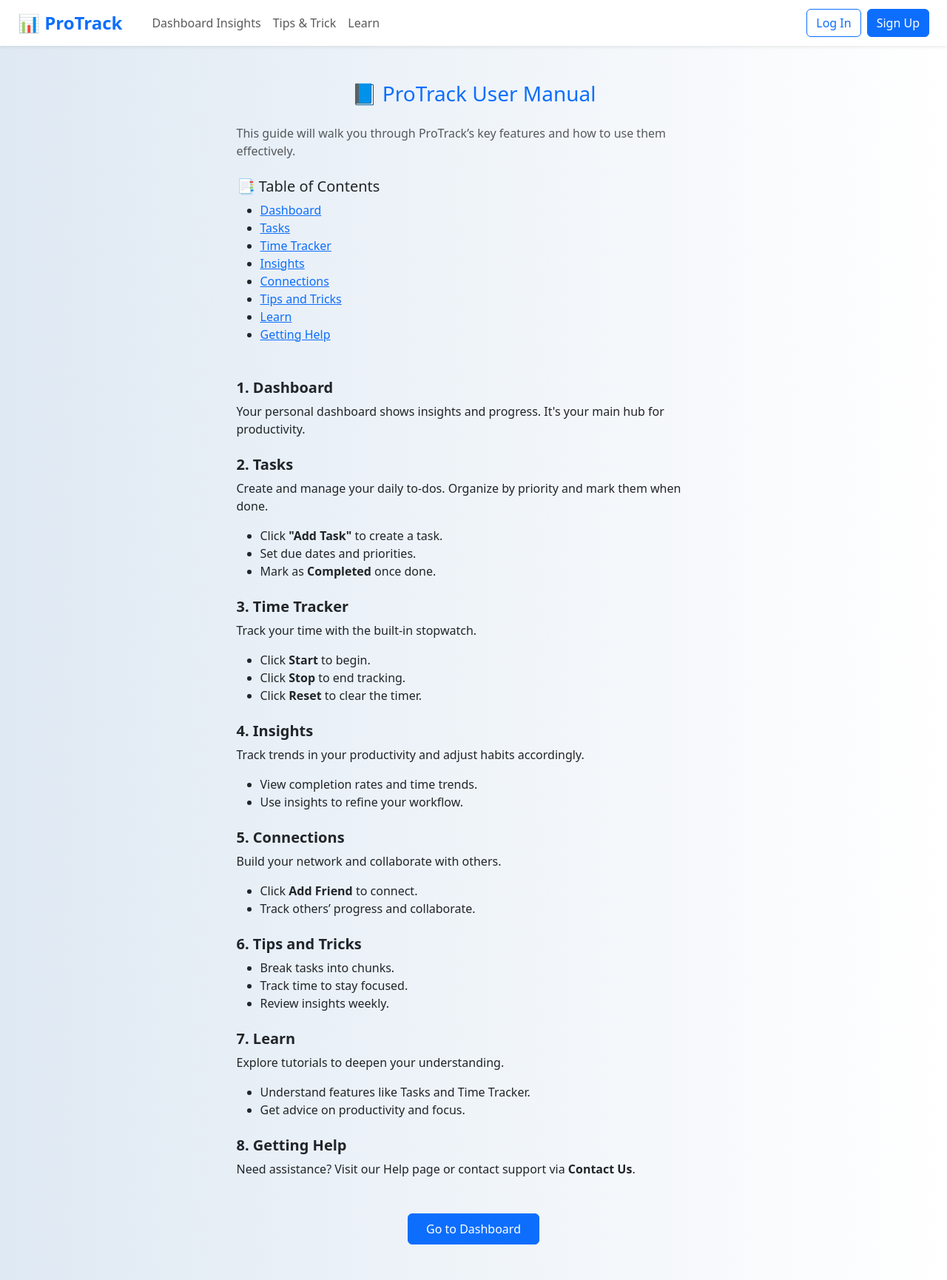
After one commit to Rbho10/CITS3403_PROJECT, a Flask app: page /manual in a window 1280 px wide. The commit adds this page. Shown: the whole page at 74% size. Run offline with Flask 3, Linux system fonts and the light colour scheme.

Commit message:
Describe your changes here

```diff
--- a/app/routes.py
+++ b/app/routes.py
@@ -19,6 +19,9 @@ def welcome():
 def time_tracker():
     return render_template('timeTracker.html')
 
+@app.route('/manual')
+def manual():
+    return render_template('manual.html')
 
 @app.route('/login', methods=["GET", "POST"])
 def login():
--- a/app/templates/base.html
+++ b/app/templates/base.html
@@ -54,6 +54,9 @@
             window.location.href = "{{ url_for('signup') }}";
         }
 
+        function goToManual() {
+            window.location.href = "{{ url_for('manual') }}";
+        }
         function goToDashboard() {
             window.location.href = "{{ url_for('dashboard') }}";
         }
--- /dev/null
+++ b/app/templates/manual.html
@@ -0,0 +1,84 @@
+{% extends "base.html" %}
+
+{% block title %}Manual | ProTrack{% endblock %}
+
+{% block body %}
+<div class="container py-5">
+    <div class="row justify-content-center">
+        <div class="col-md-8 col-lg-7">
+            <h3 class="text-center text-primary mb-4">📘 ProTrack User Manual</h3>
+
+            <p class="text-muted">This guide will walk you through ProTrack’s key features and how to use them effectively.</p>
+
+            <!-- Table of Contents -->
+            <h5 class="mt-4">📑 Table of Contents</h5>
+            <ul>
+                <li><a href="#dashboard">Dashboard</a></li>
+                <li><a href="#tasks">Tasks</a></li>
+                <li><a href="#time-tracker">Time Tracker</a></li>
+                <li><a href="#insights">Insights</a></li>
+                <li><a href="#connections">Connections</a></li>
+                <li><a href="#tips">Tips and Tricks</a></li>
+                <li><a href="#learn">Learn</a></li>
+                <li><a href="#help">Getting Help</a></li>
+            </ul>
+
+            <!-- Manual Sections -->
+            <h5 id="dashboard" class="mt-5"><strong>1. Dashboard</strong></h5>
+            <p>Your personal dashboard shows insights and progress. It's your main hub for productivity.</p>
+
+            <h5 id="tasks" class="mt-4"><strong>2. Tasks</strong></h5>
+            <p>Create and manage your daily to-dos. Organize by priority and mark them when done.</p>
+            <ul>
+                <li>Click <strong>"Add Task"</strong> to create a task.</li>
+                <li>Set due dates and priorities.</li>
+                <li>Mark as <strong>Completed</strong> once done.</li>
+            </ul>
+
+            <h5 id="time-tracker" class="mt-4"><strong>3. Time Tracker</strong></h5>
+            <p>Track your time with the built-in stopwatch.</p>
+            <ul>
+                <li>Click <strong>Start</strong> to begin.</li>
+                <li>Click <strong>Stop</strong> to end tracking.</li>
+                <li>Click <strong>Reset</strong> to clear the timer.</li>
+            </ul>
+
+            <h5 id="insights" class="mt-4"><strong>4. Insights</strong></h5>
+            <p>Track trends in your productivity and adjust habits accordingly.</p>
+            <ul>
+                <li>View completion rates and time trends.</li>
+                <li>Use insights to refine your workflow.</li>
+            </ul>
+
+            <h5 id="connections" class="mt-4"><strong>5. Connections</strong></h5>
+            <p>Build your network and collaborate with others.</p>
+            <ul>
+                <li>Click <strong>Add Friend</strong> to connect.</li>
+                <li>Track others’ progress and collaborate.</li>
+            </ul>
+
+            <h5 id="tips" class="mt-4"><strong>6. Tips and Tricks</strong></h5>
+            <ul>
+                <li>Break tasks into chunks.</li>
+                <li>Track time to stay focused.</li>
+                <li>Review insights weekly.</li>
+            </ul>
+
+            <h5 id="learn" class="mt-4"><strong>7. Learn</strong></h5>
+            <p>Explore tutorials to deepen your understanding.</p>
+            <ul>
+                <li>Understand features like Tasks and Time Tracker.</li>
+                <li>Get advice on productivity and focus.</li>
+            </ul>
+
+            <h5 id="help" class="mt-4"><strong>8. Getting Help</strong></h5>
+            <p>Need assistance? Visit our Help page or contact support via <strong>Contact Us</strong>.</p>
+
+            <!-- CTA Button -->
+            <div class="text-center mt-5">
+                <a href="{{ url_for('dashboard') }}" class="btn btn-primary px-4 py-2">Go to Dashboard</a>
+            </div>
+        </div>
+    </div>
+</div>
+{% endblock %}
--- a/app/templates/welcomePage.html
+++ b/app/templates/welcomePage.html
@@ -9,6 +9,9 @@
         <h1 class="hero-title">What will you <span class="text-primary">track</span> today?</h1>
         <p class="hero-sub mt-3">Log your study/work hours, see your productivity peaks, and grow smarter daily. Start tracking now!</p>
         <button class="btn btn-lg btn-primary mt-4" onclick="goToLogin()">Get Started</button>
+        <br>
+        <button class="btn btn-outline-primary mt-4" onclick="goToManual()">User Manual</button>
+
     </div>
 </section>
 
```
